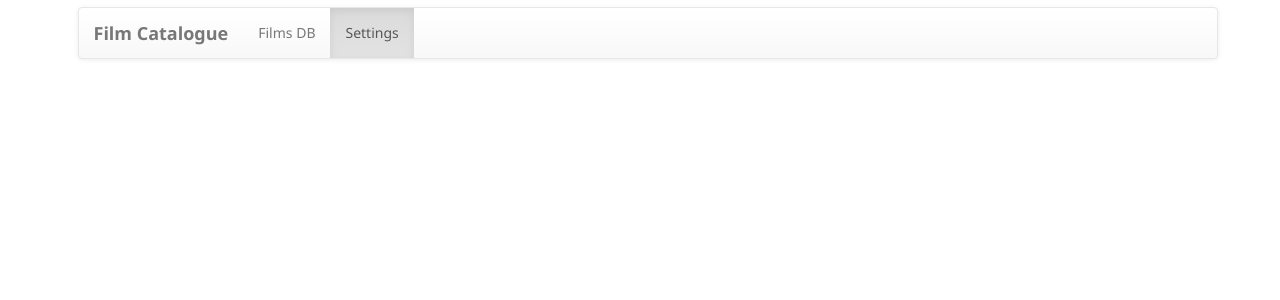
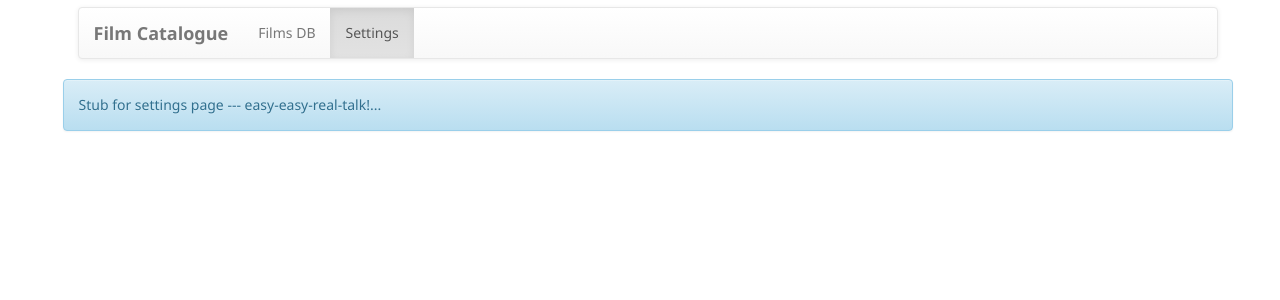
Before and after one commit to yumedzi/FilmCatalogue, a React (Create React App) app: page / in a window 1280 px wide. Both pictures are taken after a click on the button "Settings". Shown: the top 300 px of the page. Built offline with nearby package versions, Linux system fonts and the light colour scheme.

Commit message:
ADD: update content, fixed

```diff
--- a/src/components/Page.js
+++ b/src/components/Page.js
@@ -14,7 +14,7 @@ const Page = ({siteStore}) =>
     {/* FILMS */}
     {siteStore.currentSection === 'films' && <FilmPage/>}
     {/* SETTINGS */}
-    {siteStore.currentSection === 'setting' && <SettingsPage/>}
+    {siteStore.currentSection === 'settings' && <SettingsPage/>}
   </Grid>;
 
 export default inject('siteStore')(observer(Page))
--- a/src/components/SettingsPage/SettingsPage.js
+++ b/src/components/SettingsPage/SettingsPage.js
@@ -4,7 +4,7 @@ import {Col, Row, Alert} from 'react-bootstrap' // eslint-disable-line no-unused
 
 const SettingsPage = () =>
   <Row>
-    <Alert>
+    <Alert  bsStyle="info">
       Stub for settings page --- easy-easy-real-talk!...
     </Alert>
   </Row>;
```
